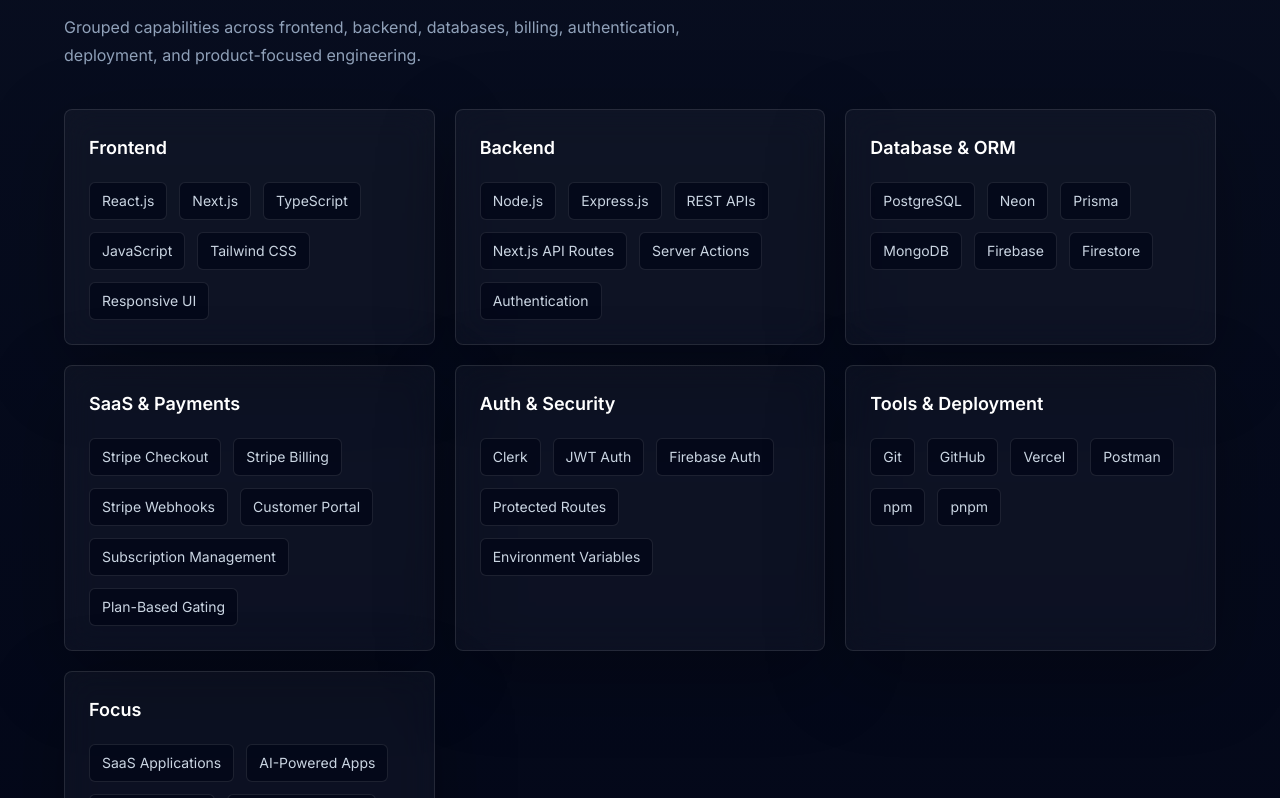
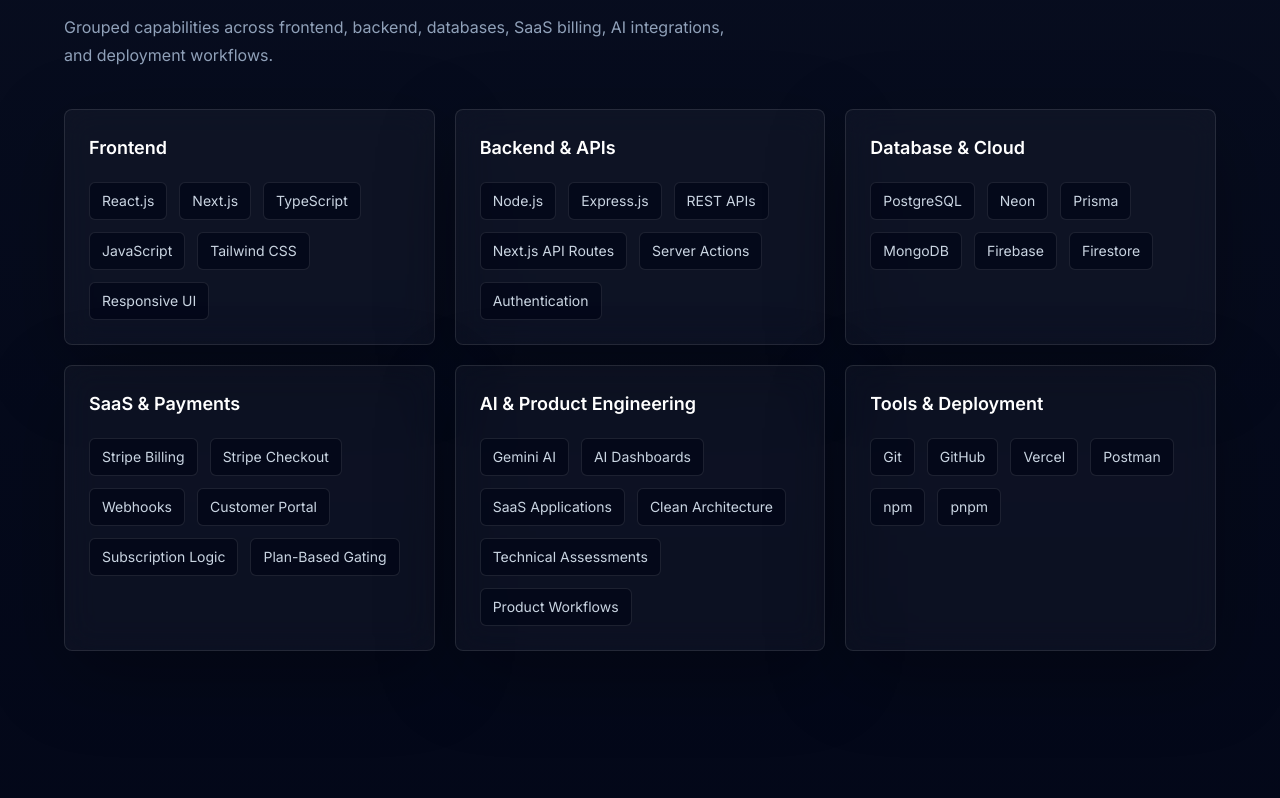
Before and after one commit to RyanAbir/RyanAbirPortfolio, a Next.js app: page / in a window 1280 px wide. Shown: the part 1562-2360 px from the top of the page. Built offline with nearby package versions, Linux system fonts and the light colour scheme.

Commit message:
chore(portfolio): simplify skills section

```diff
--- a/components/Skills.tsx
+++ b/components/Skills.tsx
@@ -11,8 +11,7 @@
           A focused stack for building SaaS, AI-powered, and full-stack web apps.
         </h2>
         <p className="mt-4 text-base leading-7 text-slate-400">
-          Grouped capabilities across frontend, backend, databases, billing,
-          authentication, deployment, and product-focused engineering.
+          Grouped capabilities across frontend, backend, databases, SaaS billing, AI integrations, and deployment workflows.
         </p>
       </div>
 
--- a/data/skills.ts
+++ b/data/skills.ts
@@ -1,12 +1,12 @@
 export type SkillGroup = {
   category:
     | "Frontend"
-    | "Backend"
-    | "Database & ORM"
+    | "Backend & APIs"
+    | "Database & Cloud"
     | "SaaS & Payments"
-    | "Auth & Security"
+    | "AI & Product Engineering"
     | "Tools & Deployment"
-    | "Focus";
+    ;
   skills: string[];
 };
 
@@ -23,7 +23,7 @@
     ],
   },
   {
-    category: "Backend",
+    category: "Backend & APIs",
     skills: [
       "Node.js",
       "Express.js",
@@ -34,43 +34,33 @@
     ],
   },
   {
-    category: "Database & ORM",
+    category: "Database & Cloud",
     skills: ["PostgreSQL", "Neon", "Prisma", "MongoDB", "Firebase", "Firestore"],
   },
   {
     category: "SaaS & Payments",
     skills: [
+      "Stripe Billing",
       "Stripe Checkout",
-      "Stripe Billing",
-      "Stripe Webhooks",
+      "Webhooks",
       "Customer Portal",
-      "Subscription Management",
+      "Subscription Logic",
       "Plan-Based Gating",
     ],
   },
   {
-    category: "Auth & Security",
+    category: "AI & Product Engineering",
     skills: [
-      "Clerk",
-      "JWT Auth",
-      "Firebase Auth",
-      "Protected Routes",
-      "Environment Variables",
+      "Gemini AI",
+      "AI Dashboards",
+      "SaaS Applications",
+      "Clean Architecture",
+      "Technical Assessments",
+      "Product Workflows",
     ],
   },
   {
     category: "Tools & Deployment",
     skills: ["Git", "GitHub", "Vercel", "Postman", "npm", "pnpm"],
   },
-  {
-    category: "Focus",
-    skills: [
-      "SaaS Applications",
-      "AI-Powered Apps",
-      "Billing Systems",
-      "Clean Architecture",
-      "Technical Assessment Workflow",
-      "Production-Ready Apps",
-    ],
-  },
 ];
```
